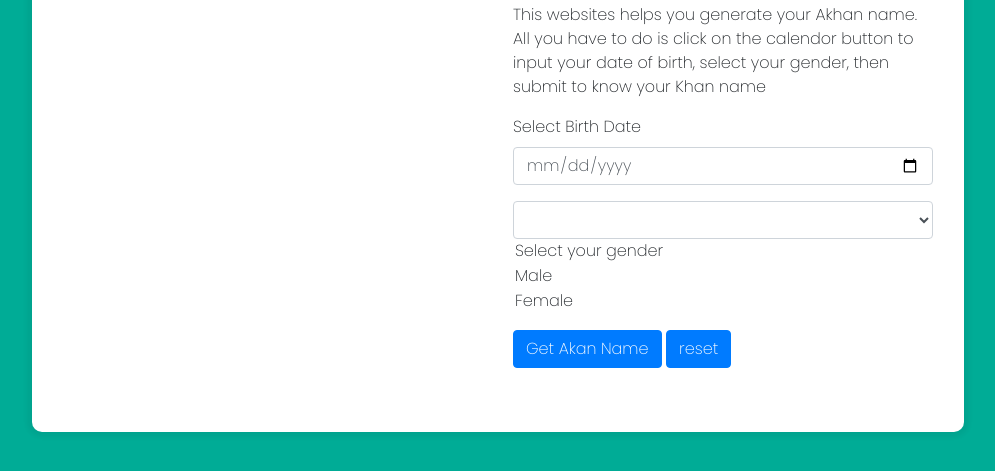
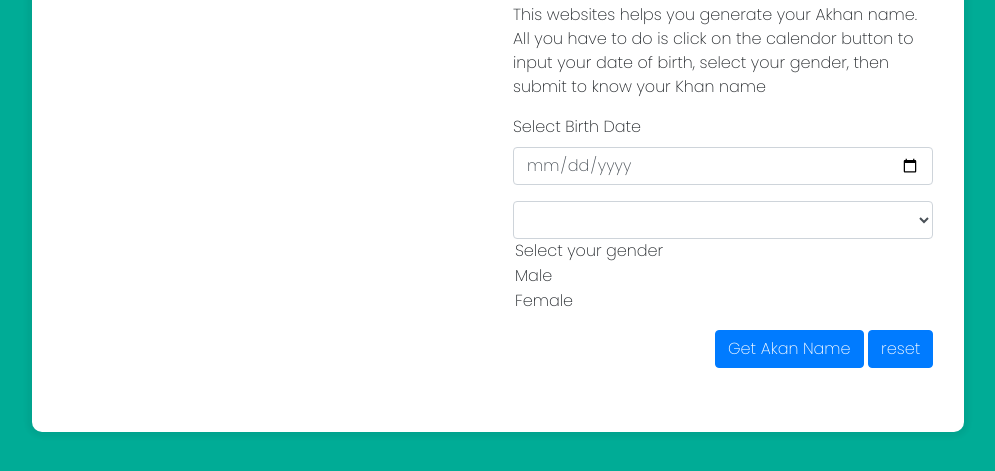
Before and after one commit to cyruswere/Akan-names, a plain HTML site: page index.html in a window 1280 px wide. Shown: the part 199-670 px from the top of the page, without its empty margins (142-1137 px from the left). Drawn offline with nearby package versions, Linux system fonts and the light colour scheme; a script that the page names is missing.

Commit message:
made changes to CSS file

```diff
--- a/CSS/index.css
+++ b/CSS/index.css
@@ -10,3 +10,6 @@ body{
     box-shadow:  0 0 5px 5px rgba(0,0,0, .05);
     border-radius: 10px;
 }
+.btns{
+    text-align: right;
+}
```
